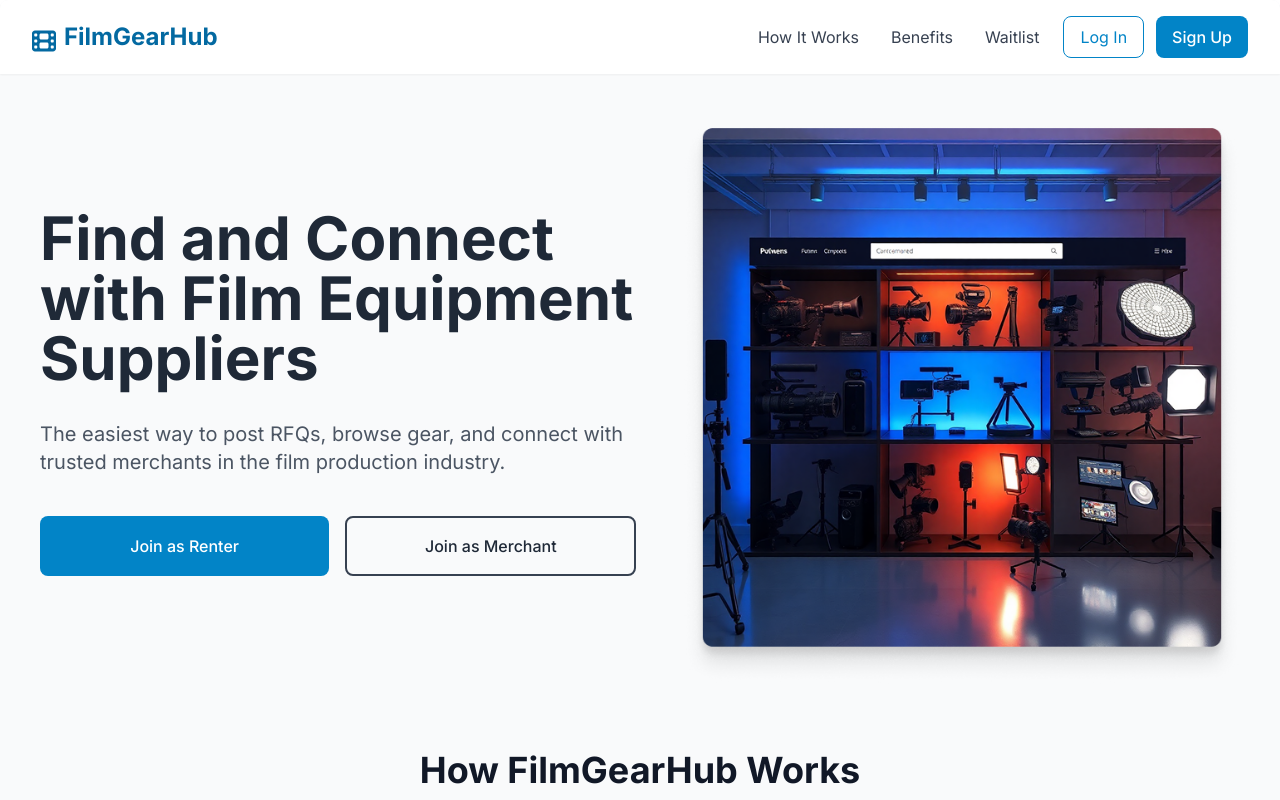
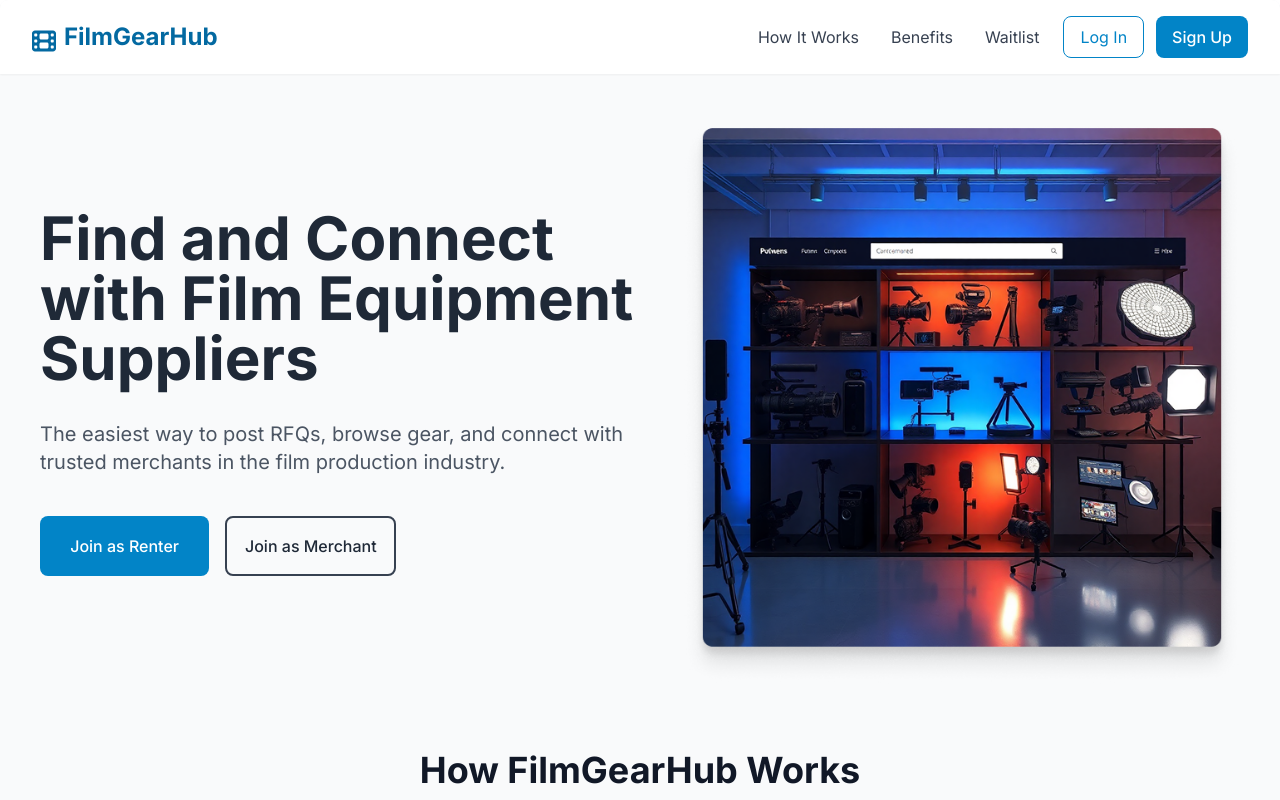
Before and after one commit to masterdeveloper822/Deploy-gearhire-frontend-os, a React (Vite) app: page / in a window 1280 px wide. Shown: the top 800 px of the page. Built offline with nearby package versions, Linux system fonts and the light colour scheme.

Commit message:
Refactor HeroSection component: Adjust padding and margin classes for improved responsiveness and visual consistency on the onboarding landing page.

```diff
--- a/src/pages/onboarding/landingPage/components/heroSection.tsx
+++ b/src/pages/onboarding/landingPage/components/heroSection.tsx
@@ -8,7 +8,7 @@ import { Typography } from "@/src/components/ui/typography";
 
 export default function HeroSection() {
   return (
-    <section className="w-full flex justify-center py-8 sm:py-14 md:py-0">
+    <section className="w-full flex justify-center py-8 sm:py-0">
       <div className="w-full max-w-[1350px] flex flex-col sm:flex-row gap-6 sm:gap-12 px-4 md:px-0">
         {/* Left: Text */}
         <div className="w-full pt-0 md:pt-5 lg:pt-14 md:w-[670px] flex flex-col items-center md:items-start justify-center">
@@ -20,7 +20,7 @@ export default function HeroSection() {
           md:mb-10">
             The easiest way to post RFQs, browse gear, and connect with trusted merchants in the film production industry.
           </p>
-          <div className="flex gap-4 w-full">
+          <div className="flex gap-4 w-full sm:pr-20 xl:pr-60">
             <a
               href="/renter-signup"
               className="bg-sky-600 text-white rounded-lg h-[60px] w-full flex items-center justify-center text-center text-[16px] font-medium transition hover:bg-sky-700"
```
